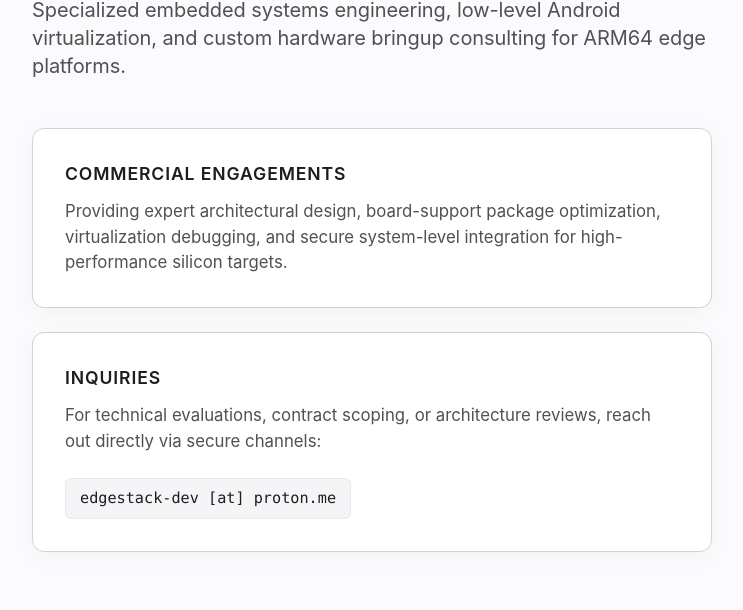
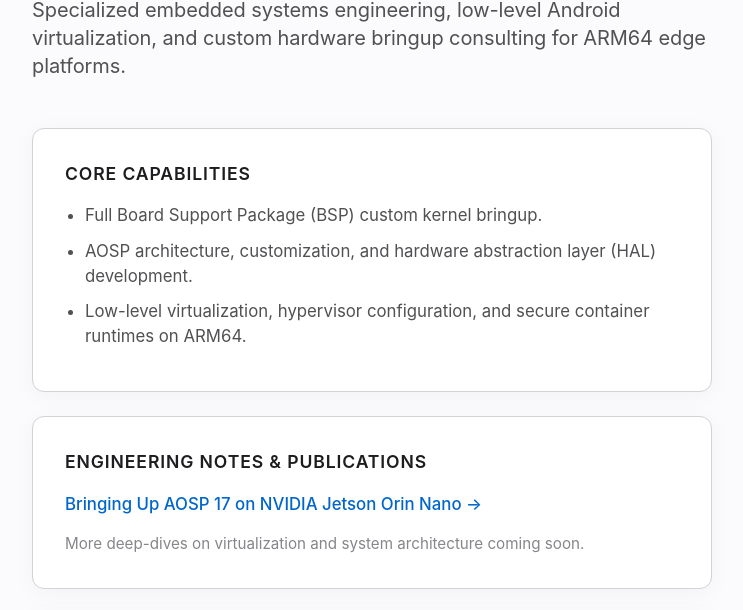
Before and after one commit to edgestack-dev/edgestack-web, a plain HTML site: page index.html in a window 1280 px wide. Shown: the part 156-766 px from the top of the page, without its empty margins (268-1011 px from the left). Drawn offline with Linux system fonts and the light colour scheme.

Commit message:
Add Orin Nano AOSP 17 write-up and update main landing structure

```diff
--- a/index.html
+++ b/index.html
@@ -13,9 +13,8 @@
             --card-bg: #ffffff;
             --border-color: #d2d2d7;
         }
-
         body {
-            font-family: -apple-system, BlinkMacSystemFont, "SF Pro Display", "SF Pro Text", "Helvetica Neue", Helvetica, Arial, sans-serif;
+            font-family: -apple-system, BlinkMacSystemFont, "SF Pro Display", "SF Pro Text", sans-serif;
             background-color: var(--bg-color);
             color: var(--text-primary);
             max-width: 680px;
@@ -24,73 +23,19 @@
             line-height: 1.5;
             -webkit-font-smoothing: antialiased;
         }
-
-        header {
-            margin-bottom: 48px;
-        }
-
-        h1 {
-            font-size: 2.5rem;
-            font-weight: 600;
-            letter-spacing: -0.015em;
-            color: var(--text-primary);
-            margin: 0 0 12px 0;
-        }
-
-        .subtitle {
-            font-size: 1.25rem;
-            font-weight: 400;
-            color: var(--text-secondary);
-            letter-spacing: -0.005em;
-            line-height: 1.4;
-        }
-
-        .card {
-            background-color: var(--card-bg);
-            border: 1px solid var(--border-color);
-            border-radius: 12px;
-            padding: 32px;
-            box-shadow: 0 4px 24px rgba(0, 0, 0, 0.04);
-            margin-bottom: 24px;
-        }
-
-        h2 {
-            font-size: 1.1rem;
-            font-weight: 600;
-            color: var(--text-primary);
-            margin: 0 0 12px 0;
-            text-transform: uppercase;
-            letter-spacing: 0.05em;
-        }
-
-        p {
-            margin: 0 0 16px 0;
-            color: var(--text-secondary);
-            font-size: 1.05rem;
-        }
-
-        p:last-child {
-            margin-bottom: 0;
-        }
-
-        .email-box {
-            display: inline-block;
-            font-family: ui-monospace, SFMono-Regular, Menlo, Monaco, Consolas, monospace;
-            background-color: #f5f5f7;
-            padding: 8px 14px;
-            border-radius: 6px;
-            color: var(--text-primary);
-            font-size: 0.95rem;
-            border: 1px solid #e8e8ed;
-            margin-top: 8px;
-        }
-
-        footer {
-            margin-top: 64px;
-            font-size: 0.85rem;
-            color: #86868b;
-            text-align: center;
-        }
+        header { margin-bottom: 48px; }
+        h1 { font-size: 2.5rem; font-weight: 600; letter-spacing: -0.015em; color: var(--text-primary); margin: 0 0 12px 0; }
+        .subtitle { font-size: 1.25rem; font-weight: 400; color: var(--text-secondary); letter-spacing: -0.005em; line-height: 1.4; }
+        .card { background-color: var(--card-bg); border: 1px solid var(--border-color); border-radius: 12px; padding: 32px; box-shadow: 0 4px 24px rgba(0, 0, 0, 0.04); margin-bottom: 24px; }
+        h2 { font-size: 1.1rem; font-weight: 600; color: var(--text-primary); margin: 0 0 16px 0; text-transform: uppercase; letter-spacing: 0.05em; }
+        p { margin: 0 0 16px 0; color: var(--text-secondary); font-size: 1.05rem; }
+        p:last-child { margin-bottom: 0; }
+        ul { margin: 0; padding-left: 20px; color: var(--text-secondary); }
+        li { margin-bottom: 10px; font-size: 1.05rem; }
+        a.post-link { color: var(--accent-color); text-decoration: none; font-weight: 500; }
+        a.post-link:hover { text-decoration: underline; }
+        .email-box { display: inline-block; font-family: ui-monospace, monospace; background-color: #f5f5f7; padding: 8px 14px; border-radius: 6px; color: var(--text-primary); font-size: 0.95rem; border: 1px solid #e8e8ed; margin-top: 8px; }
+        footer { margin-top: 64px; font-size: 0.85rem; color: #86868b; text-align: center; }
     </style>
 </head>
 <body>
@@ -101,19 +46,29 @@
     </header>
 
     <div class="card">
-        <h2>Commercial Engagements</h2>
-        <p>Providing expert architectural design, board-support package optimization, virtualization debugging, and secure system-level integration for high-performance silicon targets.</p>
+        <h2>Core Capabilities</h2>
+        <ul>
+            <li>Full Board Support Package (BSP) custom kernel bringup.</li>
+            <li>AOSP architecture, customization, and hardware abstraction layer (HAL) development.</li>
+            <li>Low-level virtualization, hypervisor configuration, and secure container runtimes on ARM64.</li>
+        </ul>
+    </div>
+
+    <div class="card">
+        <h2>Engineering Notes &amp; Publications</h2>
+        <p><a href="posts/orin-nano-aosp-17-bringup.html" class="post-link">Bringing Up AOSP 17 on NVIDIA Jetson Orin Nano &rarr;</a></p>
+        <p style="font-size: 0.95rem; color: #86868b; margin-top: 8px;">More deep-dives on virtualization and system architecture coming soon.</p>
     </div>
 
     <div class="card">
         <h2>Inquiries</h2>
-        <p>For technical evaluations, contract scoping, or architecture reviews, reach out directly via secure channels:</p>
+        <p>For technical evaluations, architecture design reviews, or custom integration contracts, reach out directly:</p>
         <div class="email-box">edgestack-dev [at] proton.me</div>
     </div>
 
     <footer>
         &copy; 2026 EdgeStack Systems. All rights reserved.
-    </div>
+    </footer>
 
 </body>
 </html>
```
Also changed, not shown: posts/orin-nano-aosp-17-bringup.html (added, +58 -0 lines).
